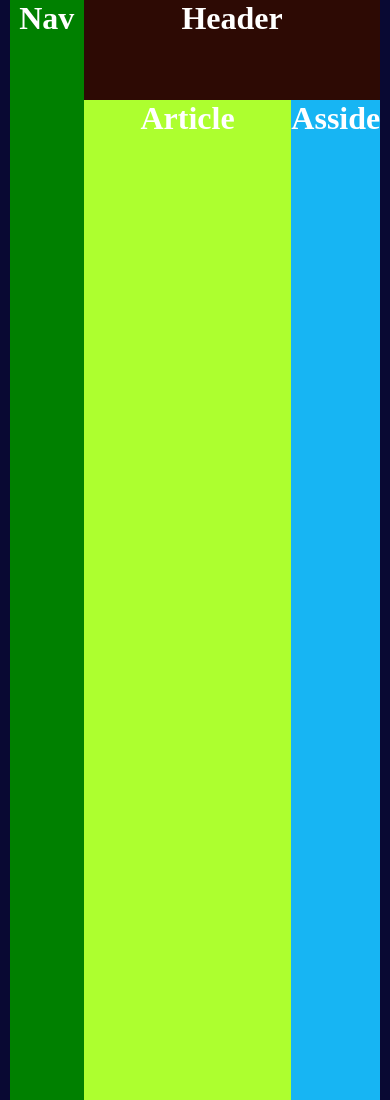
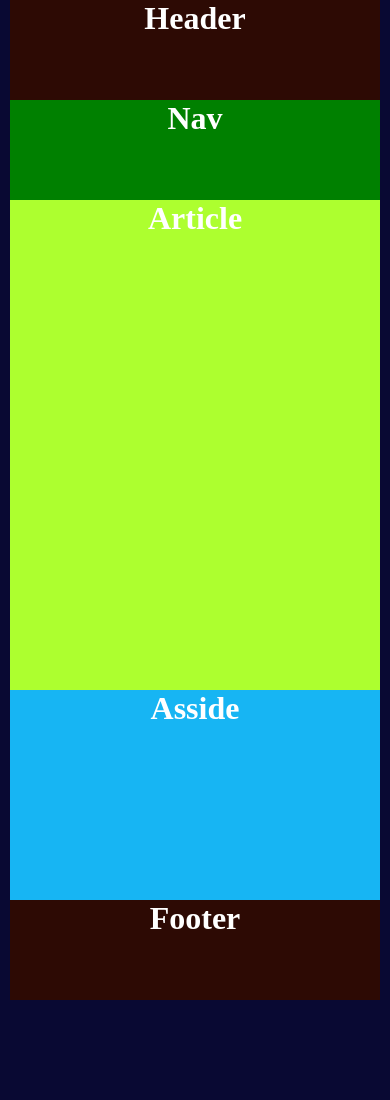
Before and after one commit to Gircsi117/layout_elrendezes_flex, a plain HTML site: page index.html in a window 390 px wide. Shown: the top 1100 px of the page. After the commit the page ends 1000 px from the top, so only its background shows below. Drawn offline with Linux system fonts and the light colour scheme.

Commit message:
Átméretezhetőség beállítása

```diff
--- a/style.css
+++ b/style.css
@@ -21,7 +21,7 @@ body{
 /*Alap formázásai*/
 .alap{
     flex-flow: column wrap;
-    height: 1500px;
+    height: 1000px;
     margin: auto;
     width: 1300px;
     background-color: aqua;
@@ -33,7 +33,7 @@ body{
 header{
     background-color: rgb(45, 10, 4);
     width: 80%;
-    height: 100px;
+    height: 10%;
 }
 
 /*Nav bar formázásai*/
@@ -42,20 +42,22 @@ header{
     background-color: green;
     align-self: stretch;
     width: 20%;
-    height: 1500px;
+    height: 100%;
 }
 
 /*tartalom*/
 .tartalom{
     display: flex;
+    flex-flow: row wrap;
+
     width: 80%;
+    height: 80%;
 }
 
 /*Article mező formázásai*/
 .article{
     background-color: greenyellow;
     width: 70%;
-    height: 1300px;
 }
 
 /*Asside mező formázásai*/
@@ -68,7 +70,7 @@ header{
 footer{
     background-color: rgb(45, 10, 4);
     width: 80%;
-    height: 100px;
+    height: 10%;
 }
 
 @media only screen and (max-width: 1365px){
@@ -78,5 +80,32 @@ footer{
 }
 
 @media only screen and (max-width: 500px){
-
+    .alap{
+        flex-direction: column;
+        flex-wrap: nowrap;
+    }
+    header{
+        width: 100%;
+    }
+    .nav{
+        order: 0;
+        width: 100%;
+        height: 10%;
+    }
+    .tartalom{
+        width: 100%;
+        height: 70%;
+    }
+    .article{
+        width: 100%;
+        height: 70%;
+    }
+    .asside{
+        width: 100%;
+        height: 30%;
+    }
+    footer{
+        width: 100%;
+        height: 10%;
+    }
 }
```
